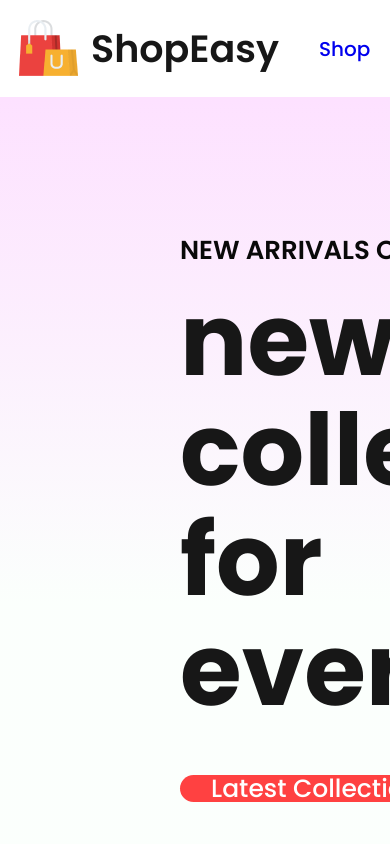
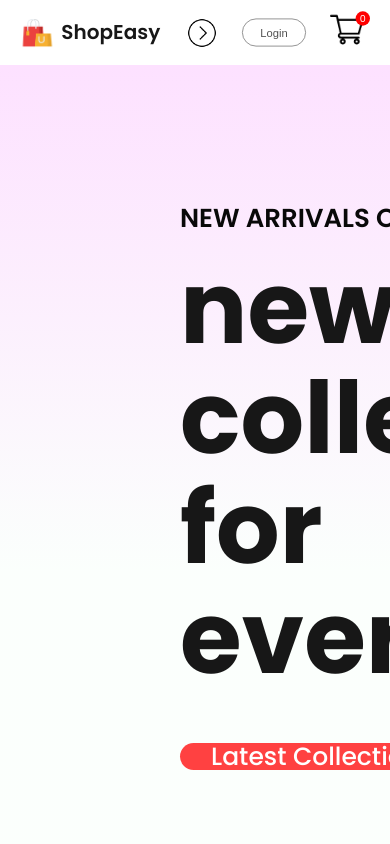
Before and after one commit to Abdullah-Muslim-097/Full-Stack-E-Commerce-Website-React-JS-Node-JS-Express-MongoDB, a React (Create React App) app: page / in a window 390 px wide. Shown: the top 844 px of the page. Built offline with nearby package versions, Linux system fonts and the light colour scheme.

Commit message:
Add responsive dropdown menu to Navbar; implement toggle functionality and adjust styles for various screen sizes

```diff
--- a/src/Components/Navbar/Navbar.css
+++ b/src/Components/Navbar/Navbar.css
@@ -3,6 +3,7 @@
     justify-content: space-around;
     padding: 16px;
     box-shadow: 0px 1px 3px -2px black;
+    align-items: center;
 }
 .Nav-logo{
     display: flex;
@@ -71,3 +72,96 @@
     background: red;
     color: white;
 }
+.nav-dropdown{
+    display: none;
+}
+@media(max-width:1280px){
+    .Navbar{
+        padding: 12px 50px;
+    }
+    .Nav-logo img{
+        width: 40px;
+    }
+    .Nav-logo p{
+        font-size: 25px;
+    }
+    .Nav-menu{
+        gap: 30px;
+        font-size: 16px;
+    }
+    .Nav-login-cart{
+        gap: 30px;
+    }
+    .Nav-login-cart button{
+        width: 120px;
+        height: 45px;
+        font-size: 16px;
+    }
+    .nav-cart-count{
+        margin-left: -40px;
+        font-size: 12px;
+    }
+}
+@media(max-width:1024px){
+    .Navbar{
+        padding: 12px 30px;
+    }
+    .Nav-menu{
+        gap: 25px;
+        font-size: 14px;
+    }
+    .Nav-login-cart button{
+        width: 80px;
+        height: 35px;
+        font-size: 14px;
+    }
+    .nav-cart-count{
+        width: 18px;
+        height: 18px;
+    }
+    .nav-cart-count img{
+        width: 30px;
+    }
+}
+@media(max-width:800px){
+    .Navbar{
+        padding: 10px 0px;
+    }
+    .nav-dropdown{
+        display: block;
+        width: 30px;
+        rotate: -90deg;
+        transition: 0.5s;
+    }
+    .Nav-menu{
+        display: none;
+        height: 80px;
+        width: 100%;
+        position: absolute;
+        background-color: white;
+        justify-content: center;
+        top: 55px;
+    }
+    .nav-menu-visible{
+        display: flex;
+    }
+    .nav-dropdown.open{
+        transform: rotate(90deg);
+    }
+}
+@media(max-width:500px) {
+    .Navbar{
+        padding: 8px 0px;
+        gap: 0;
+    }
+    .Nav-logo{
+        transform: scale(0.8);
+    }
+    .Nav-menu{
+        height: 70px;
+        top: 50px;
+    }
+    .Nav-login-cart{
+        transform: scale(0.8);
+    }
+}
--- a/src/Components/Navbar/Navbar.jsx
+++ b/src/Components/Navbar/Navbar.jsx
@@ -1,15 +1,22 @@
-import React, { useContext, useState } from 'react'
+import React, { useContext, useState, useRef } from 'react'
 import './Navbar.css'
 
 import logo from '../Assets/logo.png'
 import cart_icon from '../Assets/cart_icon.png'
 import { Link } from 'react-router-dom'
 import { ShopContext } from '../../Context/ShopContext'
+import nav_dropdown from '../Assets/nav_dropdown.png'
 
 const Navbar = () => {
 
     const [menu,setMenu] = useState("Shop")
     const {gettotalCartItems} =  useContext(ShopContext)
+    const menuRef = useRef();
+
+    const dropdown_toggle = (e) => {
+        menuRef.current.classList.toggle('nav-menu-visible')
+        e.target.classList.toggle('open');
+    }
 
   return (
     <div className='Navbar'>
@@ -17,7 +24,8 @@ const Navbar = () => {
             <img src={logo} alt="" />
             <p>ShopEasy</p>
         </div>
-        <ul className="Nav-menu">
+        <img className='nav-dropdown' onClick={dropdown_toggle} src={nav_dropdown} alt="" />
+        <ul ref={menuRef} className="Nav-menu">
             <li onClick={()=>setMenu("shop")}><Link style={{textDecoration:'none'}} to='/'>Shop</Link>{menu === "shop"?<hr/>:<></>}</li>
             <li onClick={()=>setMenu("men")}><Link style={{textDecoration:'none'}} to='/men'>Men</Link>{menu === "men"?<hr/>:<></>}</li>
             <li onClick={()=>setMenu("women")}><Link style={{textDecoration:'none'}} to='/women'>Women</Link>{menu === "women"?<hr/>:<></>}</li>
```
